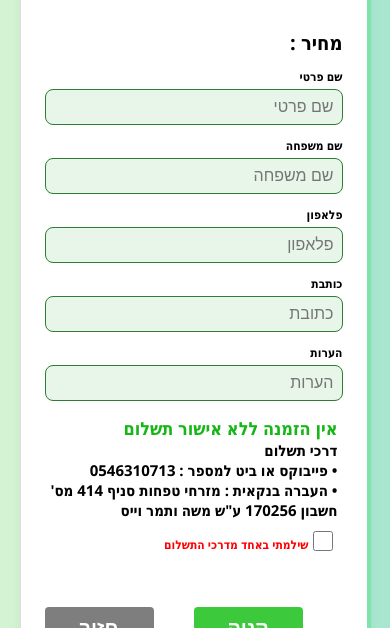
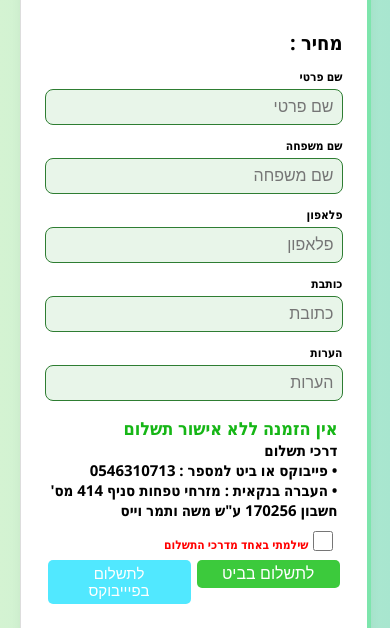
Before and after one commit to raanan12/siteBoock, a website: page pages/fourth.html in a window 390 px wide. Shown: the part 216-844 px from the top of the page. Drawn offline with Linux system fonts and the light colour scheme.

Commit message:
Initial commit

```diff
--- a/pages/css/fourthStyle.css
+++ b/pages/css/fourthStyle.css
@@ -26,6 +26,9 @@ body{
     justify-content: space-around;
     margin-bottom: 20px;
   }
+
+
+
 /* שדות קלט */
 /* עיצוב כללי לשדות קלט ו-select */
 input, select {
@@ -61,6 +64,10 @@ input:focus, select:focus {
 
   @media (min-width:750px) {
     #titleProducts{
+      display: none;
+    }
+
+    .btn_3{
       display: none;
     }
 
@@ -290,6 +297,29 @@ input:focus, select:focus {
   }
 
   @media (max-width:750px) {
+
+
+    .btn_3{
+      display: flex;
+      flex-direction: row;
+      justify-content: space-around;
+    }
+
+    .btnPuy{
+      height: 70%;
+      width: 40%;
+      margin: 3px;
+      text-align: center;
+      padding-left: 15px;
+      padding-right: 15px;
+      padding-top: 5px;
+      padding-bottom: 5px;
+
+    }
+
+    .btnPuy:hover {
+      transform: scale(1.10);
+    }
 
   .div_main {
       padding: 15px;
--- a/pages/fourth.html
+++ b/pages/fourth.html
@@ -40,6 +40,16 @@
       </p>
       <div class="checkbox2"><input id="checkbox" type="checkbox" value="true"><p style="color: red;"> שילמתי באחד מדרכי התשלום
       </p></div>
+
+      <div class="btn_3">
+        <a href="https://www.bitpay.co.il/app/me/6BD89DB5-FB99-61BD-B5EC-6D0B018FC2D09419" class="btnPuy" style="background: rgb(60, 202, 60); color: white; text-decoration: none; border-radius: 5px;">
+          לתשלום בביט
+        </a>
+        <a href="https://link.payboxapp.com/JWTjqLxr8RsHXtgV8" class="btnPuy" style=" font-size: 15px;  background: rgb(81, 232, 255); color: white; text-decoration: none; border-radius: 5px;">
+          לתשלום בפיייבוקס
+        </a>
+      </div>
+
       <div class="btn_2">
         <button id="approve" class="btn" onclick="approve()" style="background: rgb(60, 202, 60);">קניה</button>
         <button class="btn" onclick="back()">חזור</button>
--- a/pages/js/fourthScript.js
+++ b/pages/js/fourthScript.js
@@ -34,6 +34,7 @@ const newDiv = (name, price, imgUrl,class5,scool,cunt2,index1) => {
       if(obj.productName == val.productName && obj.class === val.class && obj.scool === val.scool){
         if(val.cunt2 !=1){
           chosenProducts[ind].cunt2 = chosenProducts[index1].cunt2-1
+          localStorage.setItem('chosenProducts', JSON.stringify(chosenProducts));
         }
         else{
           chosenProducts = chosenProducts.filter((val)=>obj.productName != val.productName || obj.class != val.class || obj.scool != val.scool)
```
Also changed, not shown: קוד ביט .jpeg (added).
